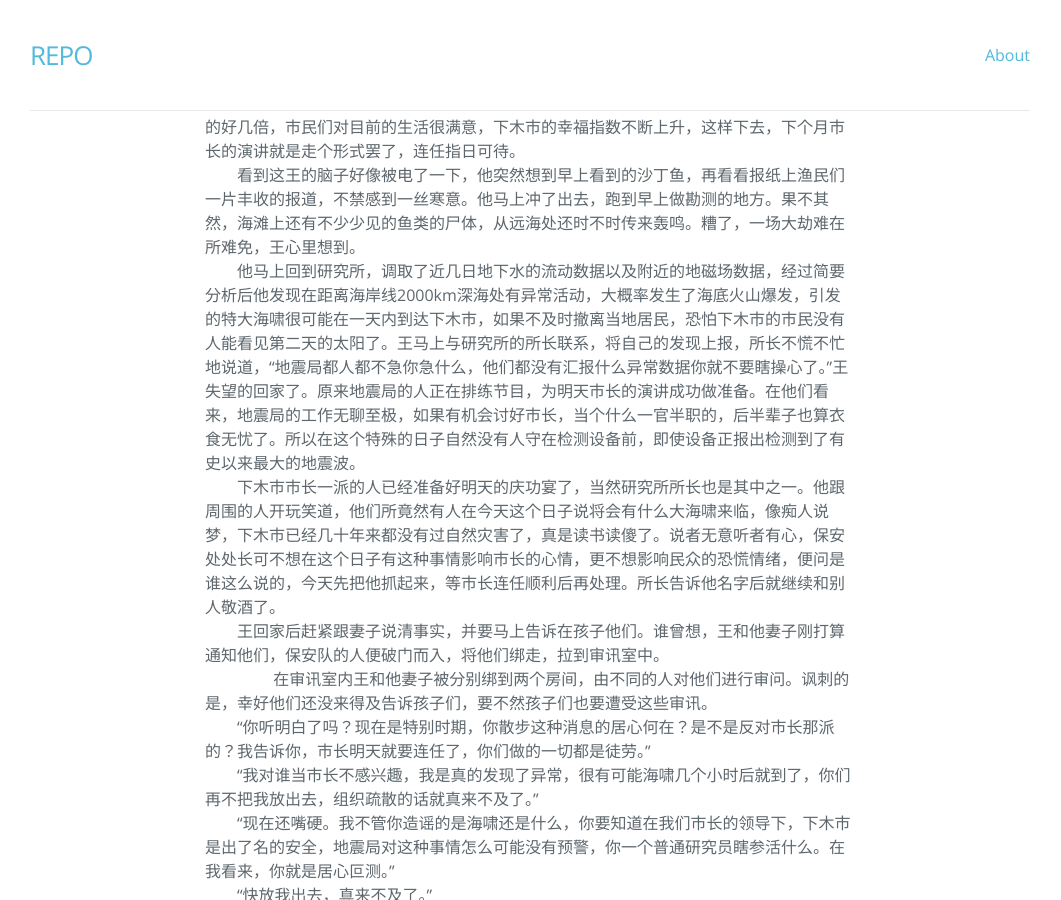
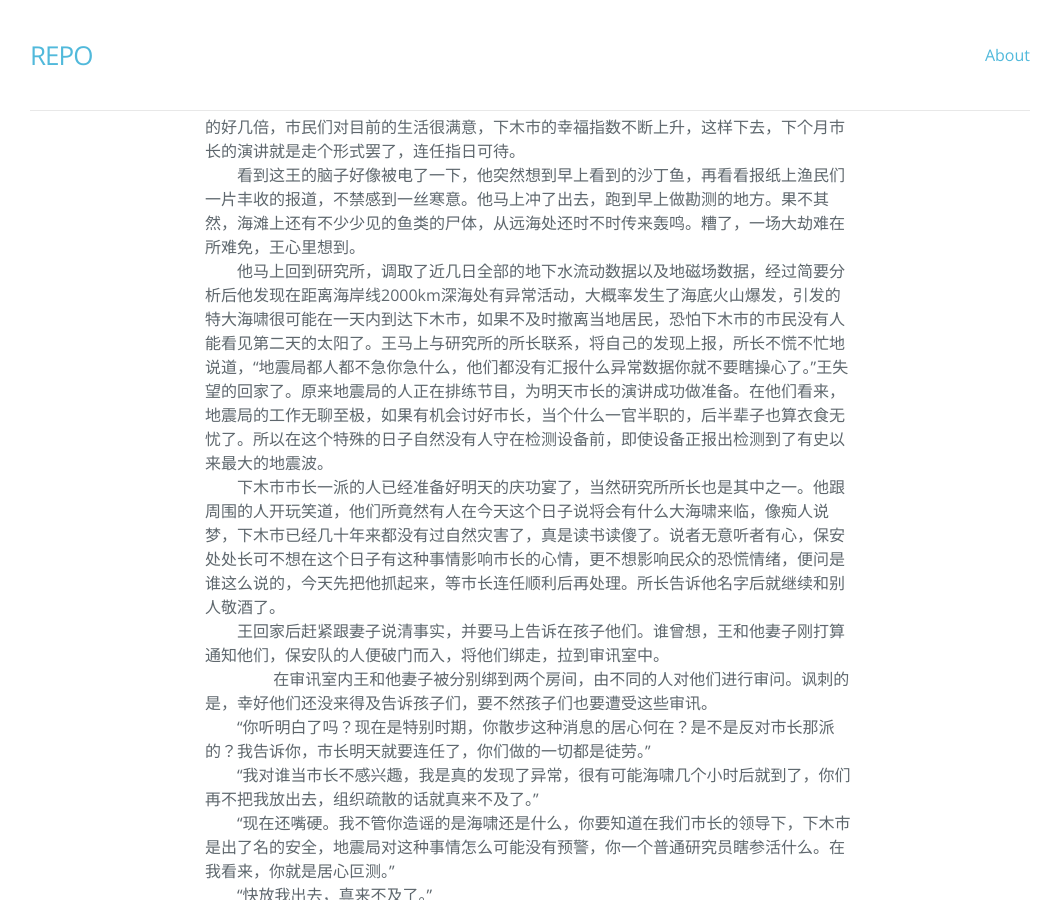
Before and after one commit to RRRussell/blog, a Jekyll site: the page built from _posts/2020-02-08-MADMAN.md, in a window 1280 px wide and 900 px high, scrolled down 1055 px. Shown: the whole window, without its empty margins (110-1171 px from the left). Built offline with Jekyll 4.4.1, drawn with Linux system fonts in a browser that asks for light colours; nearby versions of some CDN libraries.

Commit message:
Update 2084

```diff
--- a/_posts/2020-02-08-MADMAN.md
+++ b/_posts/2020-02-08-MADMAN.md
@@ -19,7 +19,7 @@ categories: essay
 　　虽说地质勘测这个任务王这辈子做了成千上万次，但今天的勘测却给王一种似曾相识的感觉，好像在梦里见过，又好像重复过好多次，甚至连路上看见松鼠的时间地点都是相似的。王心想，下木市这个岛可真小，自己都要记清勘测路上每一只松鼠，每一颗石子了。<br>
 　　王到了海边观测台，摆好了仪器，刚准备进行勘测，心里突然有一股强烈的感觉驱使他下去转转。也是，他勘测了这么多次，还没有那一次好好欣赏过这海滩美景呢。他走到浅水区，发现脚下有几条奇怪的鱼的尸体，拿起一看，应该是沙丁鱼。辨识鱼的种类对王来说还是很简单的，他从小就有过目不忘的本领，博士期间面对成千上万的岩石也是如数家珍，这些鱼的种类便是他小时候看百科全书记住的。在海边发现沙丁鱼让王感到有点意外，这种鱼不应该是深海鱼吗，为什么会在这里出现。不过王也没在意，记录好数据后就回研究所了。晚上王和往常一样，一边吃饭一边看报纸，这种东西在2084年算得上老古董了，毕竟70年前就没什么人看了。报纸上报道近期下木市的渔民每天打鱼的数量激增，每天挣的钱是上个月的好几倍，市民们对目前的生活很满意，下木市的幸福指数不断上升，这样下去，下个月市长的演讲就是走个形式罢了，连任指日可待。<br>
 　　看到这王的脑子好像被电了一下，他突然想到早上看到的沙丁鱼，再看看报纸上渔民们一片丰收的报道，不禁感到一丝寒意。他马上冲了出去，跑到早上做勘测的地方。果不其然，海滩上还有不少少见的鱼类的尸体，从远海处还时不时传来轰鸣。糟了，一场大劫难在所难免，王心里想到。<br>
-　　他马上回到研究所，调取了近几日地下水的流动数据以及附近的地磁场数据，经过简要分析后他发现在距离海岸线2000km深海处有异常活动，大概率发生了海底火山爆发，引发的特大海啸很可能在一天内到达下木市，如果不及时撤离当地居民，恐怕下木市的市民没有人能看见第二天的太阳了。王马上与研究所的所长联系，将自己的发现上报，所长不慌不忙地说道，“地震局都人都不急你急什么，他们都没有汇报什么异常数据你就不要瞎操心了。”王失望的回家了。原来地震局的人正在排练节目，为明天市长的演讲成功做准备。在他们看来，地震局的工作无聊至极，如果有机会讨好市长，当个什么一官半职的，后半辈子也算衣食无忧了。所以在这个特殊的日子自然没有人守在检测设备前，即使设备正报出检测到了有史以来最大的地震波。<br>
+　　他马上回到研究所，调取了近几日全部的地下水流动数据以及地磁场数据，经过简要分析后他发现在距离海岸线2000km深海处有异常活动，大概率发生了海底火山爆发，引发的特大海啸很可能在一天内到达下木市，如果不及时撤离当地居民，恐怕下木市的市民没有人能看见第二天的太阳了。王马上与研究所的所长联系，将自己的发现上报，所长不慌不忙地说道，“地震局都人都不急你急什么，他们都没有汇报什么异常数据你就不要瞎操心了。”王失望的回家了。原来地震局的人正在排练节目，为明天市长的演讲成功做准备。在他们看来，地震局的工作无聊至极，如果有机会讨好市长，当个什么一官半职的，后半辈子也算衣食无忧了。所以在这个特殊的日子自然没有人守在检测设备前，即使设备正报出检测到了有史以来最大的地震波。<br>
 　　下木市市长一派的人已经准备好明天的庆功宴了，当然研究所所长也是其中之一。他跟周围的人开玩笑道，他们所竟然有人在今天这个日子说将会有什么大海啸来临，像痴人说梦，下木市已经几十年来都没有过自然灾害了，真是读书读傻了。说者无意听者有心，保安处处长可不想在这个日子有这种事情影响市长的心情，更不想影响民众的恐慌情绪，便问是谁这么说的，今天先把他抓起来，等市长连任顺利后再处理。所长告诉他名字后就继续和别人敬酒了。<br>
 　　王回家后赶紧跟妻子说清事实，并要马上告诉在孩子他们。谁曾想，王和他妻子刚打算通知他们，保安队的人便破门而入，将他们绑走，拉到审讯室中。<br>
 
```
